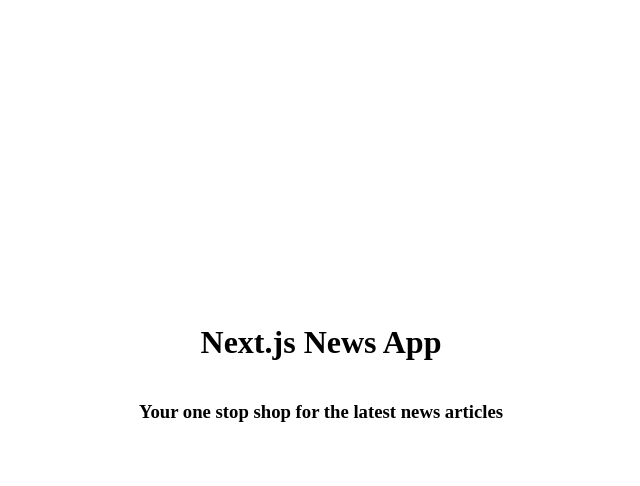
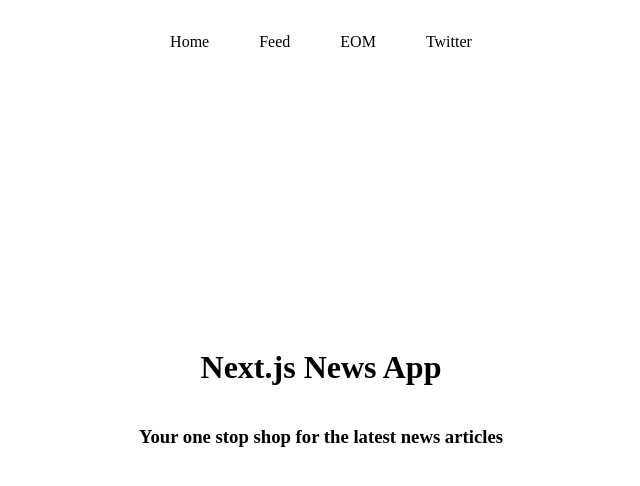
Before and after one commit to VishwaGauravIn/realtime-news, a Next.js app: page / in a window 1280 px wide. Shown: the top 486 px of the page, without its empty margins (319-959 px from the left). Built offline with nearby package versions, Linux system fonts and the light colour scheme.

Commit message:
added toolbar

```diff
--- /dev/null
+++ b/components/Toolbar.js
@@ -0,0 +1,15 @@
+import React from 'react'
+import { useRouter } from 'next/router'
+import styles from '../styles/Toolbar.module.css'
+
+export const Toolbar = () => {
+    const router = useRouter();
+  return (
+    <div className={styles.main}>
+        <div className="" onClick={() => router.push('/')}>Home</div>
+        <div className="" onClick={() => router.push('/feed/1')} >Feed</div>
+        <div className="" onClick={() => router.push('/eom')}>EOM</div>
+        <div className="" onClick={() => window.location.href = "https://twitter.com/VishwaGauravIn"}>Twitter</div>
+    </div>
+  )
+}
--- a/pages/index.js
+++ b/pages/index.js
@@ -1,10 +1,12 @@
 import Head from "next/head";
 import Image from "next/image";
+import { Toolbar } from "../components/Toolbar";
 import styles from "../styles/Home.module.css";
 
 export default function Home() {
   return (
     <div className="page-container">
+      <Toolbar />
       <div className={styles.main}>
         <h1 className="">Next.js News App</h1>
         <h3 className="">Your one stop shop for the latest news articles</h3>
--- /dev/null
+++ b/styles/Toolbar.module.css
@@ -0,0 +1,15 @@
+.main {
+  width: 100%;
+  height: 50px;
+  display: flex;
+  justify-content: center;
+}
+
+.main div {
+  margin: 25px;
+  cursor: pointer;
+}
+
+.main div:hover {
+  color: rgb(168, 168, 168);
+}
```
Also changed, not shown: pages/eom.js (+7 -5 lines).
